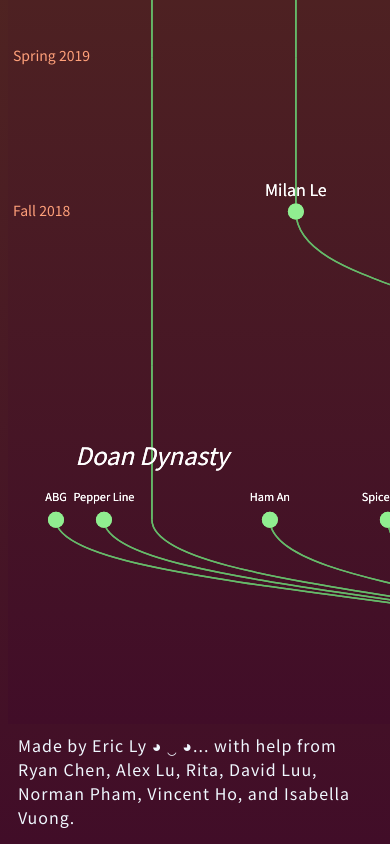
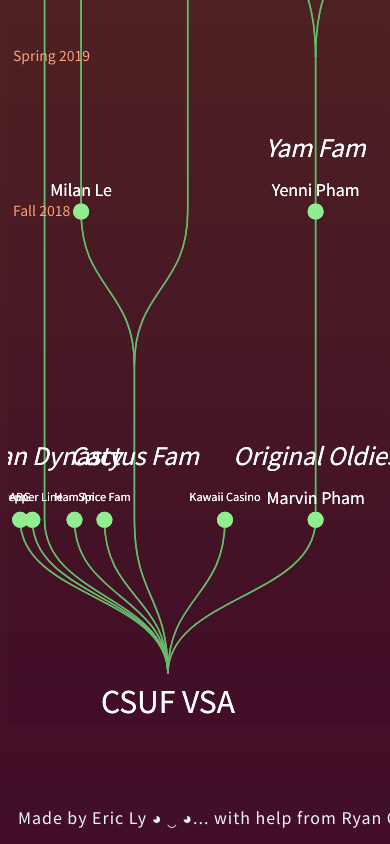
Before and after one commit to lyeric2022/VSA-ACE-Vines, a React (Vite) app: page / in a window 390 px wide. Shown: the part 1234-2078 px from the top of the page. Built offline with nearby package versions, Linux system fonts and the light colour scheme.

Commit message:
testing changes

```diff
--- a/src/App.css
+++ b/src/App.css
@@ -47,4 +47,6 @@
     display: flex;
     align-items: flex-end;
     margin: 0 0 15px 10px;
+    grid-column: 10 / 1;
+
 }
--- a/src/App.jsx
+++ b/src/App.jsx
@@ -1,28 +1,49 @@
-import TreeDiagram from './Components/TreeDiagram'
-import data from './Components/data.json'
+import React, { useEffect } from 'react';
+import TreeDiagram from './Components/TreeDiagram';
+import data from './Components/data.json';
 import { calculateJsonDepth } from './Components/calculateJsonDepth';
 import Timeline from './Components/Timeline';
 
-import './App.css'
+import './App.css';
 
 function App() {
-
   const numTrees = 4;
-
   const depth = calculateJsonDepth(data);
 
-  // console.log(depth);
+  useEffect(() => {
+    function handleResize() {
+      const screenWidth = window.innerWidth;
+      console.log(screenWidth);
+      if (screenWidth < 1000) {
+        document.body.style.width = '1500px';
+      } else {
+        document.body.style.width = '';
+      }
+    }
+
+    handleResize(); // Call it once to set the initial width
+
+    window.addEventListener('resize', handleResize);
+    return () => {
+      window.removeEventListener('resize', handleResize);
+    };
+  }, []);
 
   return (
     <>
       <div className="container">
-        <div id="treeDiagram"><TreeDiagram numTrees={numTrees} data={data} depth={depth}></TreeDiagram></div>
-        <div id="timeline"><Timeline></Timeline></div>
-        {/* <div id="vsa-root-name">CSUF VSA</div> */}
+        <div id="treeDiagram">
+          <TreeDiagram numTrees={numTrees} data={data} depth={depth} />
+        </div>
+        <div id="timeline">
+          <Timeline />
+        </div>
       </div>
-      <div class="credits">Made by Eric Ly ◕ ‿ ◕... with help from Ryan Chen, Alex Lu, Rita, David Luu, Norman Pham, Vincent Ho, and Isabella Vuong.</div>
+      <div className="credits">
+        Made by Eric Ly ◕ ‿ ◕... with help from Ryan Chen, Alex Lu, Rita, David Luu, Norman Pham, Vincent Ho, and Isabella Vuong.
+      </div>
     </>
-  )
+  );
 }
 
-export default App
+export default App;
--- a/src/Components/TreeDiagram.jsx
+++ b/src/Components/TreeDiagram.jsx
@@ -10,9 +10,9 @@ let currentNum = 1;
 const TreeDiagram = ({ numTrees, depth, data }) => {
   let svgWidth = (1 * window.innerWidth) * 0.984; // Measuring the width of the window to accommodate the grandness of the trees
 
-  if (svgWidth <= 1000) {
-    svgWidth = 1511.424;
-  }
+  // if (svgWidth <= 1000) {
+  //   svgWidth = 1511.424;
+  // }
 
 
   let svgHeight;
```
